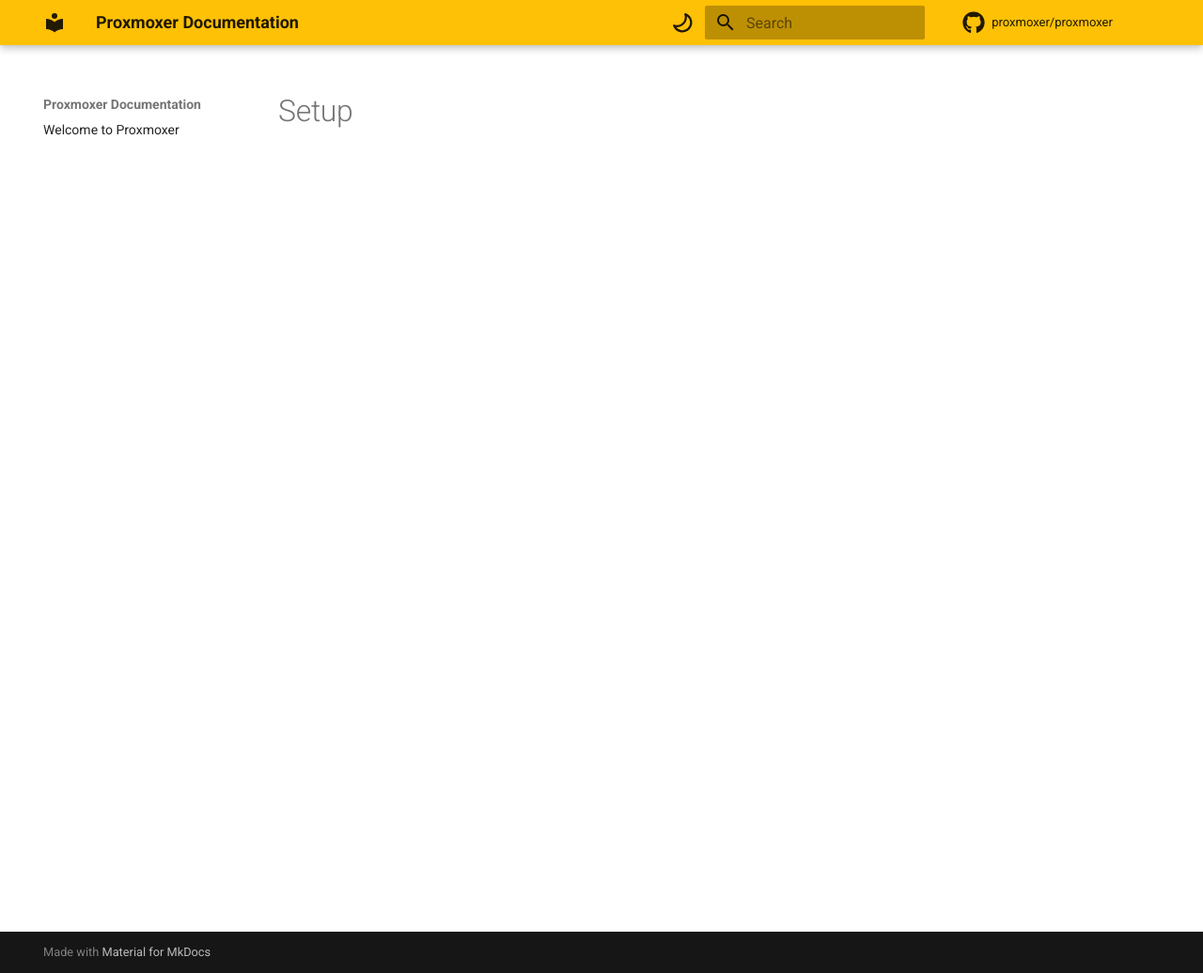
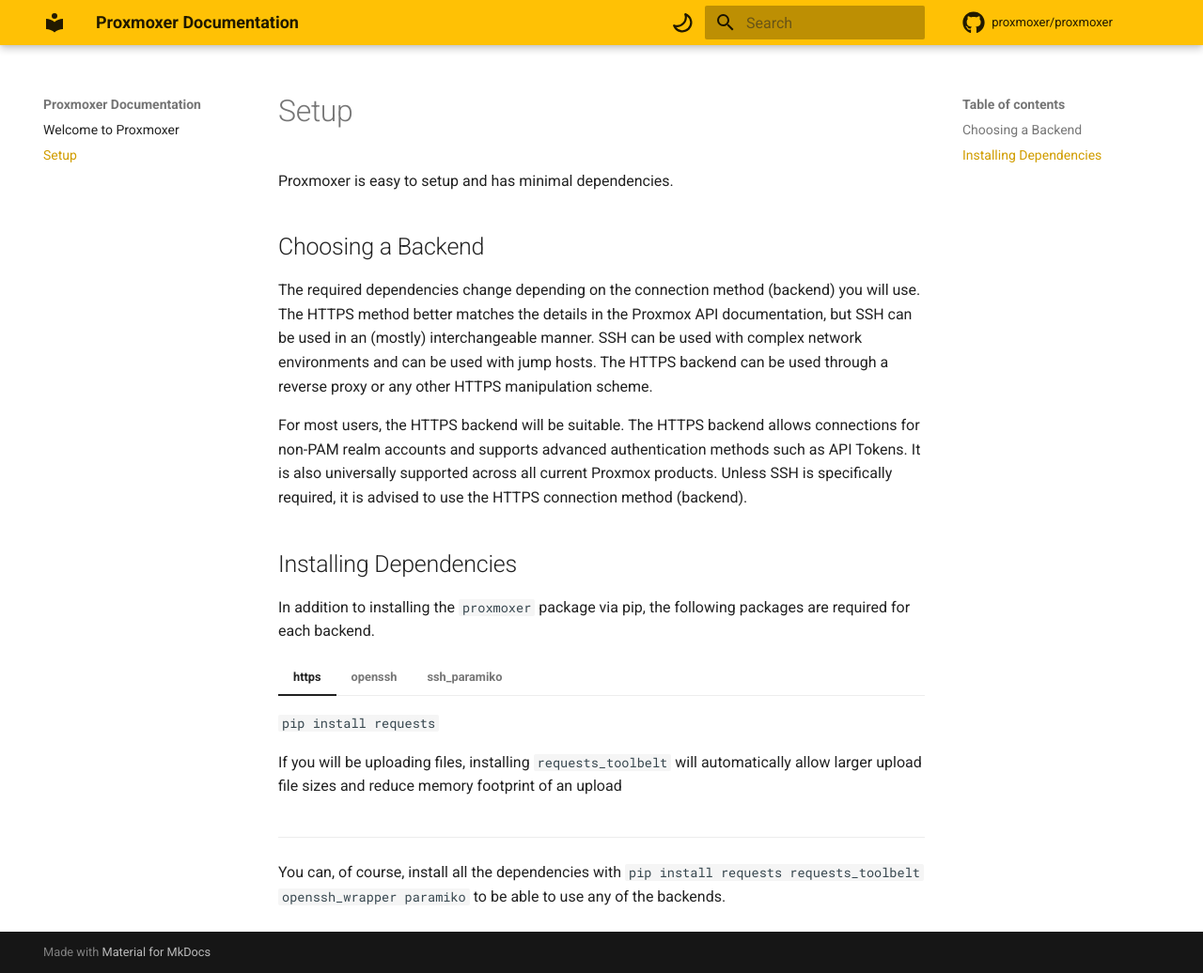
Before and after one commit to proxmoxer/docs, an MkDocs documentation site: the page built from docs/setup.md, in a window 1280 px wide and 1036 px high. Shown: the whole window at 94% size. Built offline with MkDocs 1.6.1 and Material for MkDocs 9.7.7, drawn with Linux system fonts in a browser that asks for light colours; nearby versions of some CDN libraries; comment, search, counter and statistics services are not loaded.

Commit message:
Add basic setup information

```diff
--- a/docs/setup.md
+++ b/docs/setup.md
@@ -1 +1,31 @@
 # Setup
+
+Proxmoxer is easy to setup and has minimal dependencies.
+
+## Choosing a Backend
+
+The required dependencies change depending on the connection method (backend) you will use. The HTTPS method better matches the details in the Proxmox API documentation, but SSH can be used in an (mostly) interchangeable manner. SSH can be used with complex network environments and can be used with jump hosts. The HTTPS backend can be used through a reverse proxy or any other HTTPS manipulation scheme.
+
+For most users, the HTTPS backend will be suitable. The HTTPS backend allows connections for non-PAM realm accounts and supports advanced authentication methods such as API Tokens. It is also universally supported across all current Proxmox products. Unless SSH is specifically required, it is advised to use the HTTPS connection method (backend).
+
+## Installing Dependencies
+
+In addition to installing the `proxmoxer` package via pip, the following packages are required for each backend.
+
+=== "https"
+
+    `pip install requests`
+
+    If you will be uploading files, installing `requests_toolbelt` will automatically allow larger upload file sizes and reduce memory footprint of an upload
+
+=== "openssh"
+
+    `pip install openssh_wrapper`
+
+=== "ssh_paramiko"
+
+    `pip install paramiko`
+
+---
+
+You can, of course, install all the dependencies with `pip install requests requests_toolbelt openssh_wrapper paramiko` to be able to use any of the backends.
--- a/mkdocs.yaml
+++ b/mkdocs.yaml
@@ -65,6 +65,7 @@
   - footnotes
 
   # external extensions
+  - mdx_truly_sane_lists
   # https://facelessuser.github.io/pymdown-extensions/extensions/arithmatex/
   - pymdownx.details
   - pymdownx.saneheaders
@@ -80,3 +81,4 @@
 
 nav:
   - Welcome to Proxmoxer: index.md
+  - Setup: setup.md
--- a/requirements.txt
+++ b/requirements.txt
@@ -6,6 +6,7 @@
 mkdocs-minify-plugin
 mkdocs-exclude
 mkdocs-autolinks-plugin
+mdx_truly_sane_lists
 
 # Python Markdown extensions
 pymdown-extensions
```
Also changed, not shown: docs/index.md (+3 -1 lines).
